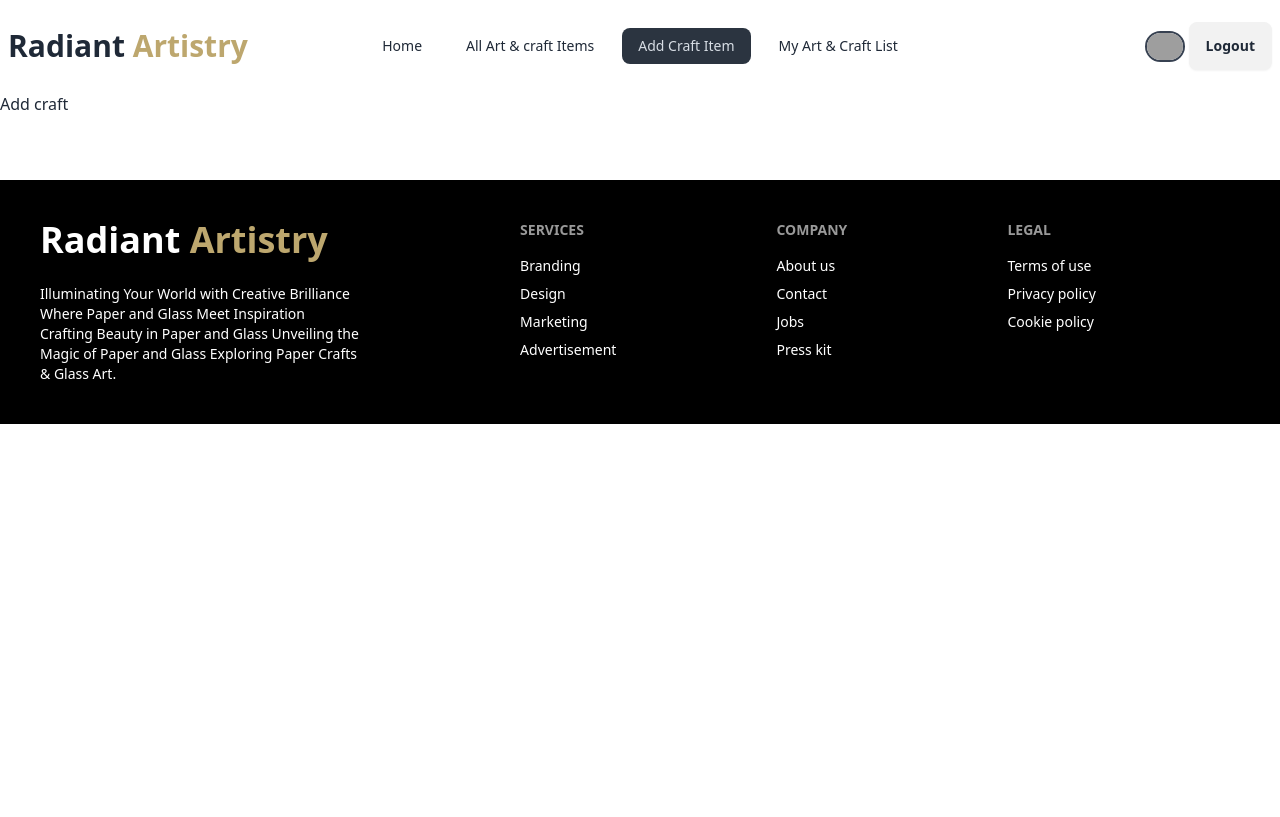
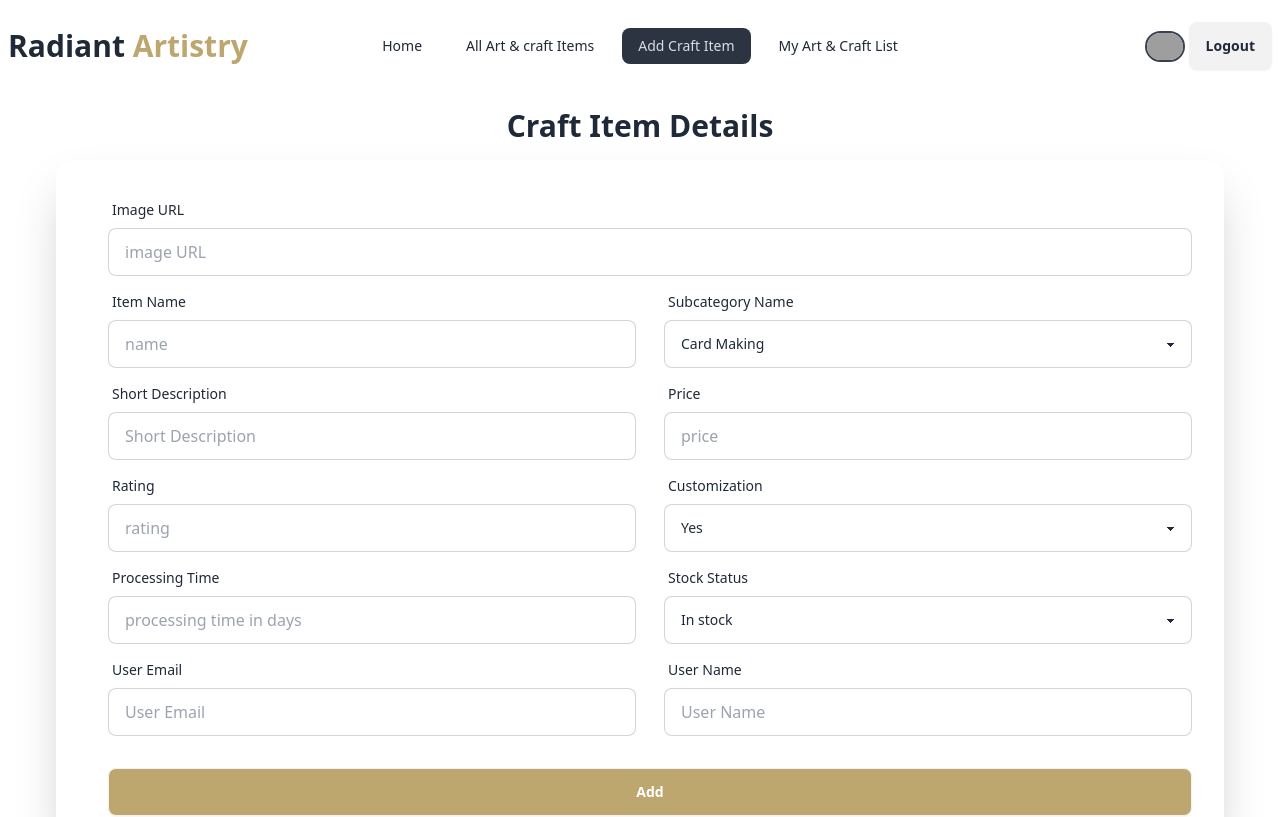
Before and after one commit to ZakariaBinMoti/radiant-artistry-MERN, a React (Vite) app: page /add-crafts in a window 1280 px wide. Shown: the top 817 px of the page. Built offline with nearby package versions, Linux system fonts and the light colour scheme; no server answers; sample sign-in values are in the browser's storage; grey boxes are pictures that could not be loaded.

Commit message:
add items form created

```diff
--- a/index.html
+++ b/index.html
@@ -2,9 +2,9 @@
 <html lang="en" data-theme="light">
   <head>
     <meta charset="UTF-8" />
-    <link rel="icon" type="image/svg+xml" href="/vite.svg" />
+    <link rel="icon" type="image/svg+xml" href="/handcraft.png" />
     <meta name="viewport" content="width=device-width, initial-scale=1.0" />
-    <title>Vite + React</title>
+    <title>Radiant Artistry</title>
   </head>
   <body>
     <div id="root"></div>
--- a/src/pages/AddCraftItem/AddCraftItems.jsx
+++ b/src/pages/AddCraftItem/AddCraftItems.jsx
@@ -1,11 +1,171 @@
+const AddCraftItems = () => {
+
+    const handleAddItemsForm = event =>{
+        event.preventDefault();
+        const form = event.Target;
+        console.log('this is the form', form);
+    }
 
 
-const AddCraftItems = () => {
-    return (
-        <div>
-            <h2>Add craft</h2>
+  return (
+    <div>
+      {/* <h1 className="text-center text-3xl">Type Craft Item Details</h1> */}
+
+      <div>
+        <div className="hero-content flex-col lg:flex-col mx-10">
+          <div className="text-center lg:text-left">
+            <h1 className="text-3xl font-bold">Craft Item Details</h1>
+          </div>
+          <div className="card shrink-0 w-full shadow-2xl bg-base-100 ">
+            {/* form */}
+            <form onSubmit={handleAddItemsForm} className="card-body grid grid-cols-2 space-x-5">
+              <div className="form-control ml-5 col-span-2">
+                <label className="label">
+                  <span className="label-text">Image URL</span>
+                </label>
+                <input
+                  type="text"
+                  placeholder="image URL"
+                  name="image"
+                  className="input input-bordered"
+                  required
+                />
+              </div>
+
+              <div className="form-control">
+                <label className="label">
+                  <span className="label-text">Item Name</span>
+                </label>
+                <input
+                  type="text"
+                  name="item_name"
+                  placeholder="name"
+                  className="input input-bordered"
+                  required
+                />
+              </div>
+
+              <div className="form-control">
+                <label className="label">
+                  <span className="label-text">Subcategory Name</span>
+                </label>
+                <select name="subcategory_name" className="select select-bordered w-full">
+                  <option>Card Making</option>
+                  <option>Scrapbooking</option>
+                  <option>Paper Quilling & origami</option>
+                  <option>Glass Painting</option>
+                  <option>Lampworking</option>
+                  <option>Glass Dying & Staining</option>
+                </select>
+              </div>
+
+              <div className="form-control">
+                <label className="label">
+                  <span className="label-text">Short Description</span>
+                </label>
+                <input
+                  type="text"
+                  name="description"
+                  placeholder="Short Description"
+                  className="input input-bordered"
+                  required
+                />
+              </div>
+
+              <div className="form-control">
+                <label className="label">
+                  <span className="label-text">Price</span>
+                </label>
+                <input
+                  type="text"
+                  placeholder="price"
+                  name="price"
+                  className="input input-bordered"
+                  required
+                />
+              </div>
+
+              <div className="form-control">
+                <label className="label">
+                  <span className="label-text">Rating</span>
+                </label>
+                <input
+                  type="text"
+                  placeholder="rating"
+                  name="rating"
+                  className="input input-bordered"
+                  required
+                />
+              </div>
+
+              <div className="form-control">
+                <label className="label">
+                  <span className="label-text">Customization</span>
+                </label>
+                <select name="customization" className="select select-bordered w-full">
+                  <option>Yes</option>
+                  <option>No</option>
+                </select>
+              </div>
+
+              <div className="form-control">
+                <label className="label">
+                  <span className="label-text">Processing Time</span>
+                </label>
+                <input
+                  type="text"
+                  name="processing_time"
+                  placeholder="processing time in days"
+                  className="input input-bordered"
+                  required
+                />
+              </div>
+
+              <div className="form-control">
+                <label className="label">
+                  <span className="label-text">Stock Status</span>
+                </label>
+                <select name="stockStatus" className="select select-bordered w-full">
+                  <option>In stock</option>
+                  <option>Made to Order</option>
+                </select>
+              </div>
+
+              <div className="form-control">
+                <label className="label">
+                  <span className="label-text">User Email</span>
+                </label>
+                <input
+                  type="email"
+                  placeholder="User Email"
+                  name="email"
+                  className="input input-bordered"
+                  required
+                />
+              </div>
+
+              <div className="form-control">
+                <label className="label">
+                  <span className="label-text">User Name</span>
+                </label>
+                <input
+                  type="text"
+                  placeholder="User Name"
+                  name="name"
+                  className="input input-bordered"
+                  required
+                />
+              </div>
+
+              <div className="form-control mt-6 col-span-2">
+                <input className="btn text-white font-semibold bg-[#BDA76E]" type="submit" value="Add" />
+              </div>
+            </form>
+          </div>
         </div>
-    );
+      </div>
+    </div>
+  );
 };
 
 export default AddCraftItems;
```
Also changed, not shown: public/handcraft.png (added).
